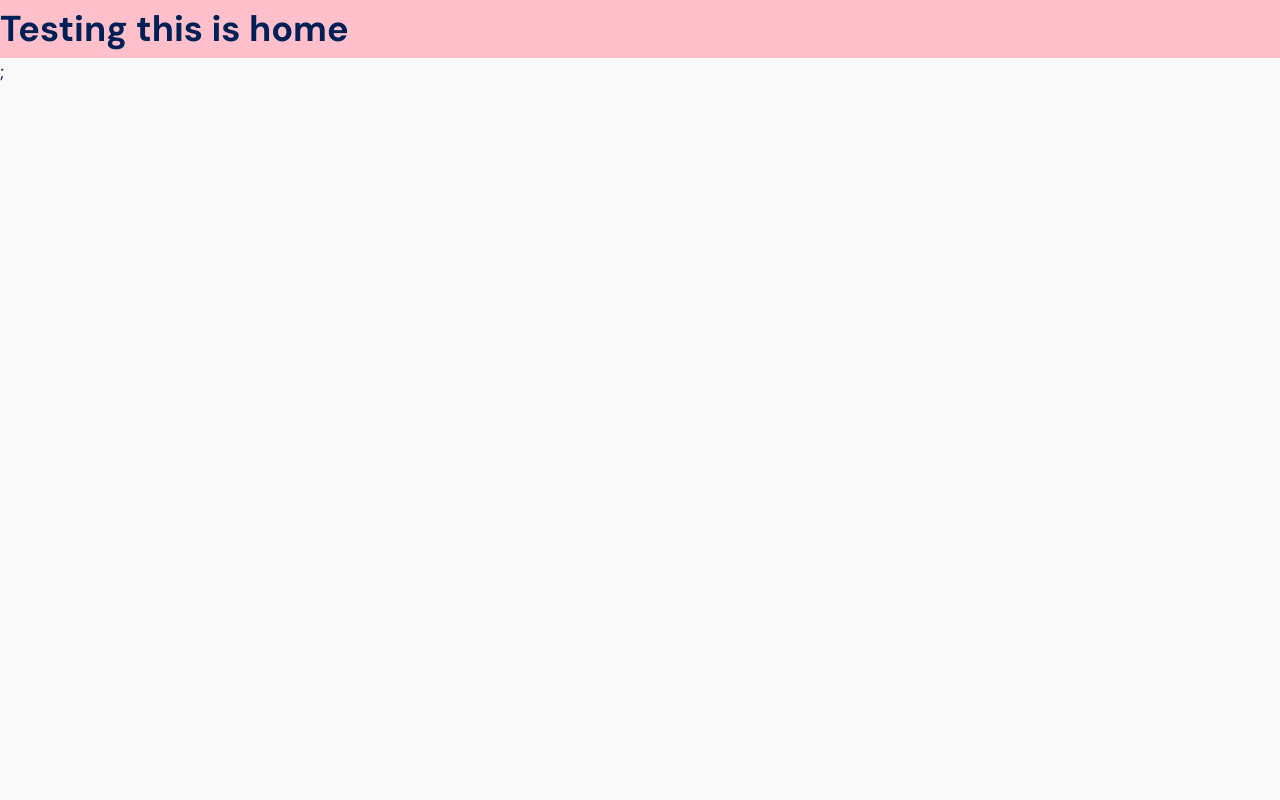
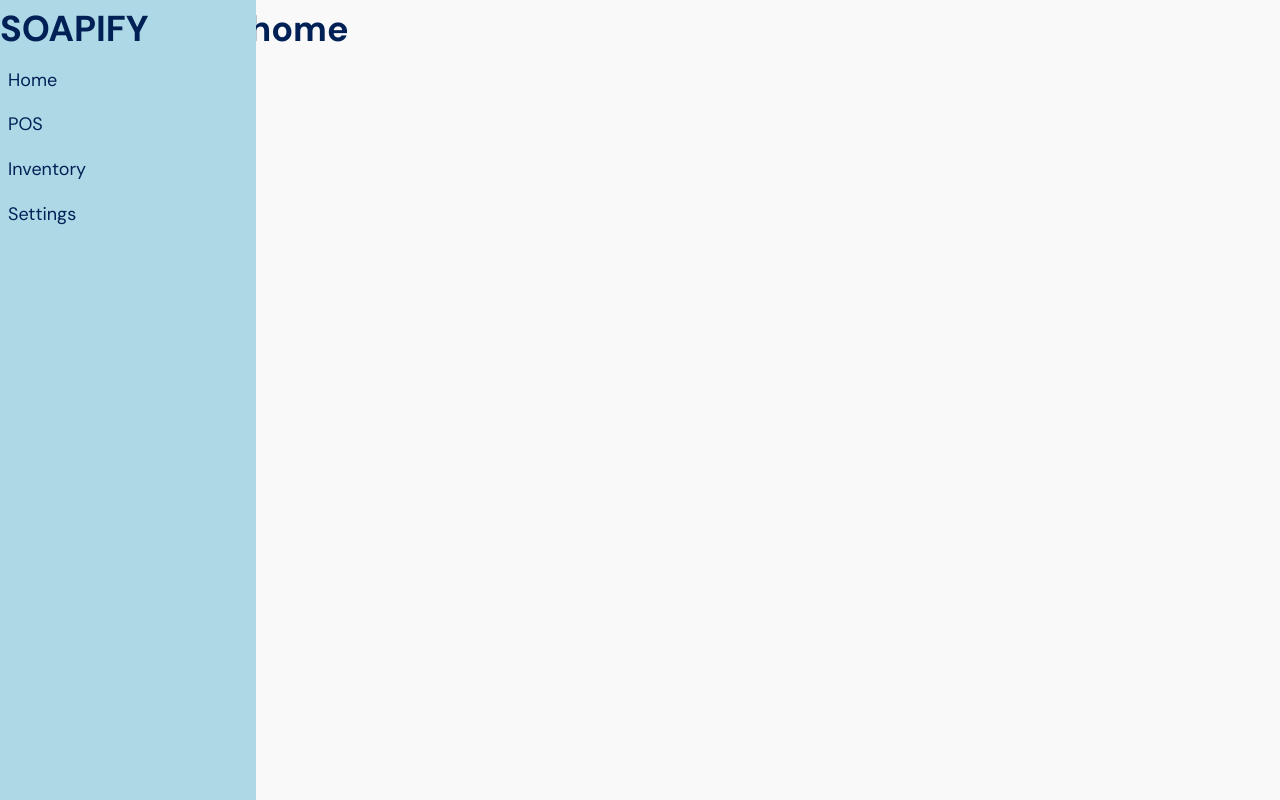
Before and after one commit to angeloeboy/soapify-frontend, a Next.js app: page / in a window 1280 px wide. Built offline with nearby package versions, Linux system fonts and the light colour scheme.

Commit message:
added changes to sidebar

```diff
--- a/package.json
+++ b/package.json
@@ -20,7 +20,7 @@
     "next": "13.4.7",
     "nookies": "^2.5.2",
     "postcss": "8.4.24",
-    "react": "18.2.0",
+    "react": "^18.2.0",
     "react-dom": "18.2.0",
     "styled-components": "^6.0.3",
     "tailwindcss": "3.3.2"
--- a/src/components/sidebar.jsx
+++ b/src/components/sidebar.jsx
@@ -6,37 +6,76 @@ const SidebarContainer = styled.div`
   height: 100vh;
   top: 0px;
   left: 0px;
-	background-color: red;
+  background-color: lightblue;
   width: 256px;
 `;
 
+const Menu = styled.div`
+  padding: 8px;
+  cursor: pointer;
+
+  &:hover {
+    background-color: lightgray;
+  }
+`;
+
+const SubMenu = styled.div`
+  margin-left: 16px;
+`;
+
 const Sidebar = () => {
-	// return (
-	// 	<SidebarContainer>
-	// 		<h1>Sidebar</h1>
-	// 	</SidebarContainer>
-	// );
+  const [isPosSubMenuOpen, setIsPosSubMenuOpen] = useState(false);
+  const [isInventorySubMenuOpen, setIsInventorySubMenuOpen] = useState(false);
+  const [isSettingsSubMenuOpen, setIsSettingsSubMenuOpen] = useState(false);
 
-	const [isSubMenuOpen, setIsSubMenuOpen] = useState(false);
+  const handlePosSubMenuToggle = () => {
+    setIsPosSubMenuOpen(!isPosSubMenuOpen);
+  };
 
-	const handleSubMenuToggle = () => {
-		setIsSubMenuOpen(!isSubMenuOpen);
+  const handleInventorySubMenuToggle = () => {
+    setIsInventorySubMenuOpen(!isInventorySubMenuOpen);
+  };
+
+  const handleSettingsSubMenuToggle = () => {
+    setIsSettingsSubMenuOpen(!isSettingsSubMenuOpen);
   };
 
   return (
     <SidebarContainer className="sidebar">
-			<div className="menu-item">Menu 1</div>
-			<div className="menu-item">Menu 2</div>
-			<div className="menu-item with-submenu" onClick={handleSubMenuToggle}>
-				Menu 3
-				{isSubMenuOpen ? (
-					<div className="submenu">
-						<div className="submenu-item">Submenu 1</div>
-						<div className="submenu-item">Submenu 2</div>
-					</div>
-				) : null}
-			</div>
-			<div className="menu-item">Menu 4</div>
+      <h1>SOAPIFY</h1>
+      <Menu className="home-menu">Home</Menu>
+      <Menu className="pos-with with-submenu" onClick={handlePosSubMenuToggle}>
+        POS
+        {isPosSubMenuOpen && (
+          <SubMenu>
+            <div className="pos-sub-sales">Sales</div>
+          </SubMenu>
+        )}
+      </Menu>
+      <Menu
+        className="inventory-menu with-submenu"
+        onClick={handleInventorySubMenuToggle}
+      >
+        Inventory
+        {isInventorySubMenuOpen && (
+          <SubMenu>
+            <div className="inventory-sub-products">Products</div>
+            <div className="inventory-sub-purchase-orders">Purchase Orders</div>
+            <div className="inventory-sub-returns">Returns</div>
+          </SubMenu>
+        )}
+      </Menu>
+      <Menu
+        className="settings-menu with-submenu"
+        onClick={handleSettingsSubMenuToggle}
+      >
+        Settings
+        {isSettingsSubMenuOpen && (
+          <SubMenu>
+            <div className="settings-sub-users">Users</div>
+          </SubMenu>
+        )}
+      </Menu>
     </SidebarContainer>
   );
 };
--- a/src/pages/dashboard/index.jsx
+++ b/src/pages/dashboard/index.jsx
@@ -1,4 +1,5 @@
 import TopBar from "@/components/topbar";
+
 import { withAuth } from "./../../hoc/withAuth.hoc";
 import Button from "@/components/button";
 import { logout } from "@/api/auth";
--- a/src/pages/index.jsx
+++ b/src/pages/index.jsx
@@ -1,18 +1,13 @@
 import { styled } from "styled-components";
-
-let HomeContainer = styled.div`
-	h1 {
-		background-color: pink;
-	}
-`;
+import Sidebar from "@/components/sidebar";
+let HomeContainer = styled.div``;
 
 const Home = () => {
-	return (
-		<HomeContainer>
-			<h1>Testing this is home</h1>;
-
-		</HomeContainer>
-	);
+  return (
+    <HomeContainer>
+      <h1>Testing this is home</h1>;<Sidebar></Sidebar>
+    </HomeContainer>
+  );
 };
 
 export default Home;
```
Also changed, not shown: 1 other file (tests, documents, lock files or other folders). Lines whose indentation alone changed are shown as unchanged.
